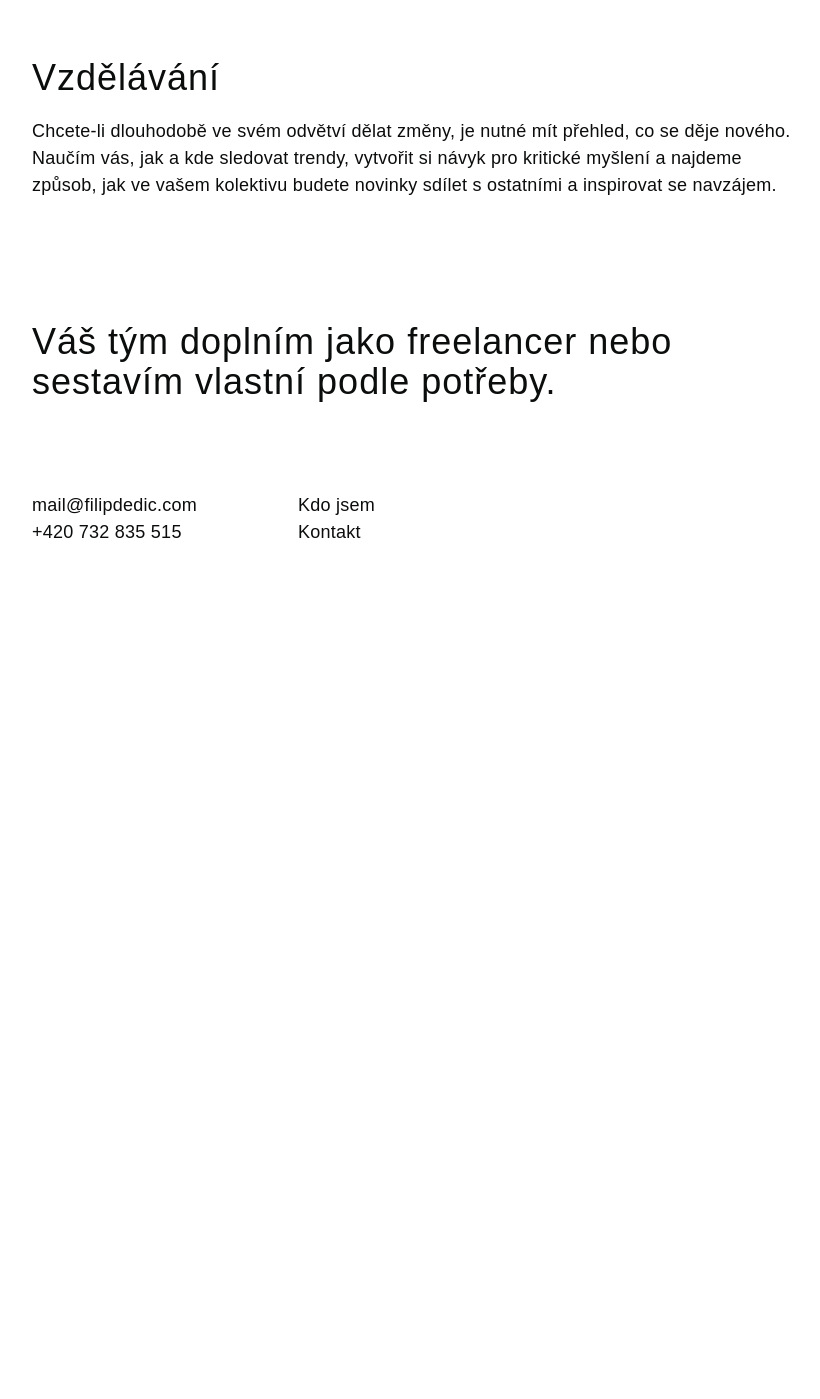
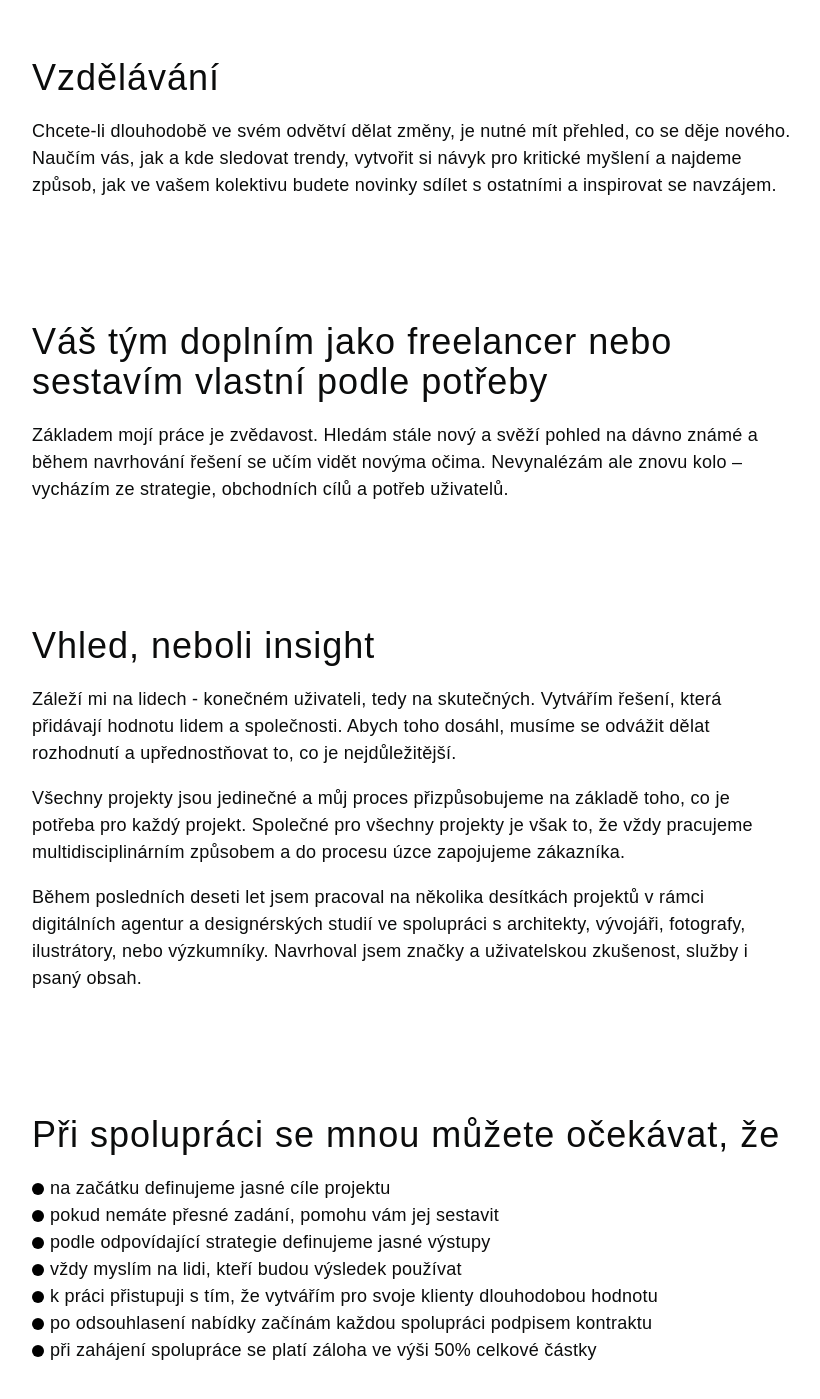
Before and after one commit to fdedic/fdedic.github.io, a Jekyll site: the page built from sluzby.md, in a window 1280 px wide and 1400 px high, scrolled down 1543 px. Shown: the whole window, without its empty margins (228-1048 px from the left). Built offline with Jekyll 4.4.1, drawn with Linux system fonts in a browser that asks for light colours; nearby versions of some CDN libraries; some web fonts are replaced; before the commit the page ends 2137 px from its top, so only the background shows below that.

Commit message:
Update sluzby.md

```diff
--- a/sluzby.md
+++ b/sluzby.md
@@ -38,4 +38,26 @@ Chcete-li dlouhodobě ve svém odvětví dělat změny, je nutné mít přehled,
 
 ***
 
-## Váš tým doplním jako freelancer nebo sestavím vlastní podle potřeby.
+## Váš tým doplním jako freelancer nebo sestavím vlastní podle potřeby
+
+Základem mojí práce je zvědavost. Hledám stále nový a svěží pohled na dávno známé a během navrhování řešení se učím vidět novýma očima. Nevynalézám ale znovu kolo – vycházím ze strategie, obchodních cílů a potřeb uživatelů.
+
+***
+
+## Vhled, neboli insight
+Záleží mi na lidech - konečném uživateli, tedy na skutečných. Vytvářím řešení, která přidávají hodnotu lidem a společnosti. Abych toho dosáhl, musíme se odvážit dělat rozhodnutí a upřednostňovat to, co je nejdůležitější.
+
+Všechny projekty jsou jedinečné a můj proces přizpůsobujeme na základě toho, co je potřeba pro každý projekt. Společné pro všechny projekty je však to, že vždy pracujeme multidisciplinárním způsobem a do procesu úzce zapojujeme zákazníka.
+
+Během posledních deseti let jsem pracoval na několika desítkách projektů v rámci digitálních agentur a designérských studií ve spolupráci s architekty, vývojáři, fotografy, ilustrátory, nebo výzkumníky. Navrhoval jsem značky a uživatelskou zkušenost, služby i psaný obsah.
+
+***
+
+## Při spolupráci se mnou můžete očekávat, že
+* na začátku definujeme jasné cíle projektu
+* pokud nemáte přesné zadání, pomohu vám jej sestavit
+* podle odpovídající strategie definujeme jasné výstupy
+* vždy myslím na lidi, kteří budou výsledek používat
+* k práci přistupuji s tím, že vytvářím pro svoje klienty dlouhodobou hodnotu
+* po odsouhlasení nabídky začínám každou spolupráci podpisem kontraktu
+* při zahájení spolupráce se platí záloha ve výši 50% celkové částky
```
